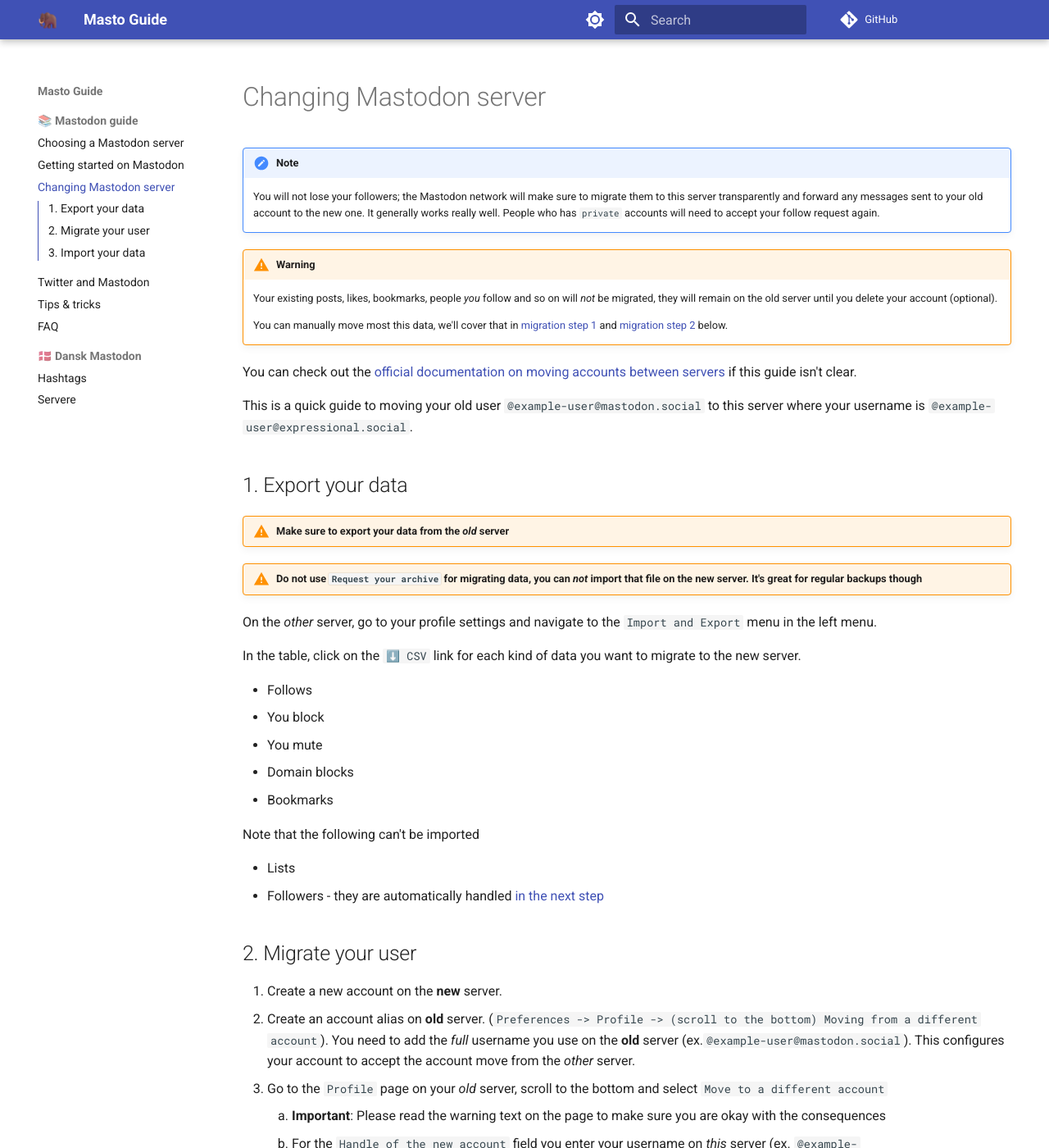
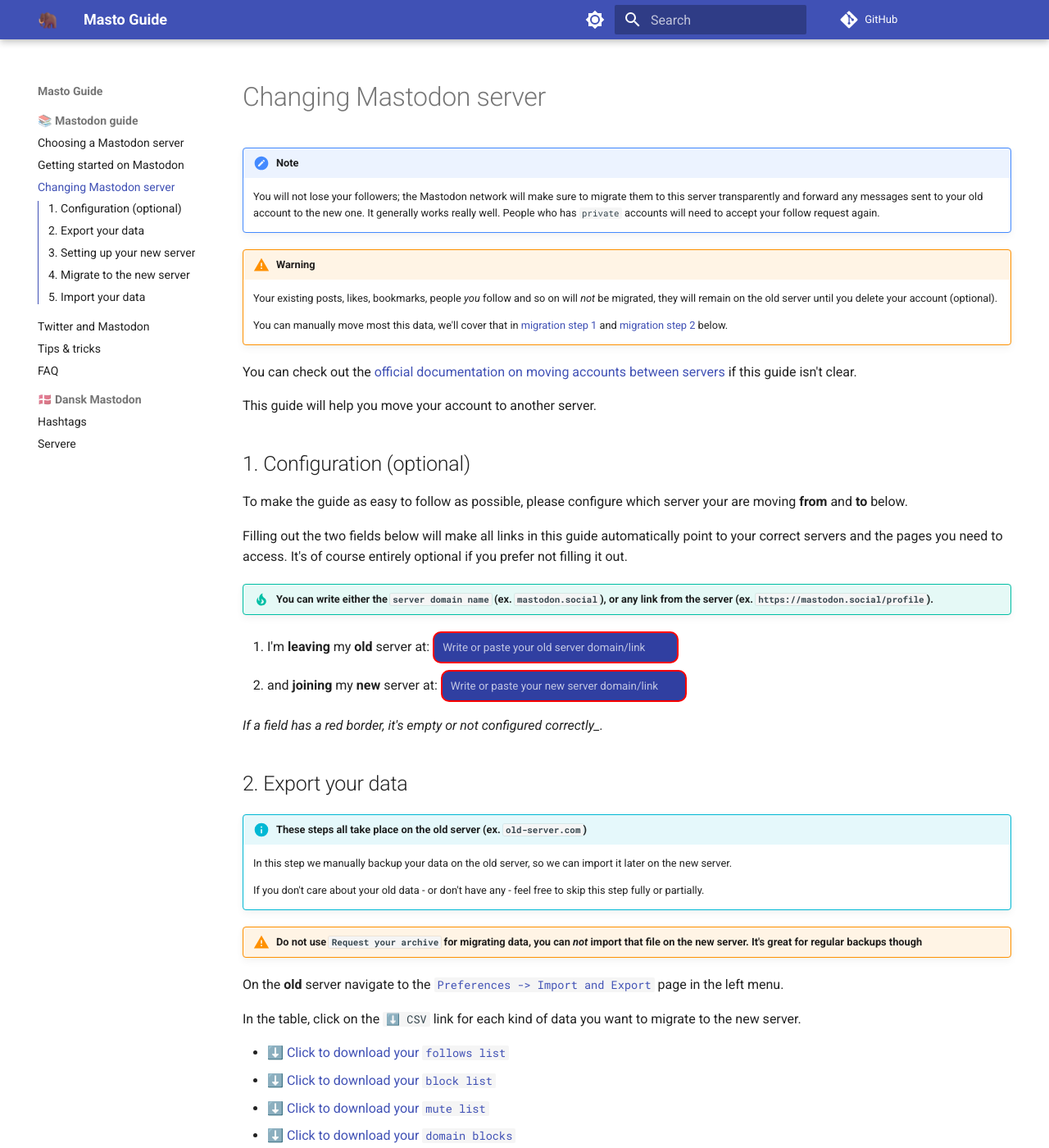
Before and after one commit to jippi/masto-guide, an MkDocs documentation site: the page built from docs/guide/changing-server.md, in a window 1280 px wide and 1400 px high. Shown: the whole window at 82% size. Built offline with MkDocs 1.6.1 and Material for MkDocs 9.7.7, drawn with Linux system fonts in a browser that asks for light colours; comment, search, counter and statistics services are not loaded; some of the changed text lies outside the part shown.

Commit message:
interactive migration guide
Signed-off-by: Christian Winther <jippignu@gmail.com>

```diff
--- /dev/null
+++ b/docs/css/default.css
@@ -0,0 +1,15 @@
+input.server-selector {
+    color: var(--md-primary-bg-color--light);
+    padding: 10px;
+    width: 300px;
+    border-radius: 10px;
+    background-color: var(--md-primary-fg-color--dark);
+}
+
+input.server-selector.bad {
+    border: 2px solid red
+}
+
+input.server-selector::placeholder {
+    color: var(--md-primary-bg-color--light);
+}
--- a/docs/guide/changing-server.md
+++ b/docs/guide/changing-server.md
@@ -12,48 +12,106 @@
 
 You can check out the [official documentation on moving accounts between servers](https://docs.joinmastodon.org/user/moving/){target="_blank"} if this guide isn't clear.
 
-This is a quick guide to moving your old user `@example-user@mastodon.social` to this server where your username is `@example-user@expressional.social`.
+This guide will help you move your account to another server.
 
-## 1. Export your data
+## 1. Configuration (optional)
 
-!!! warning "Make sure to export your data from the *old* server"
+To make the guide as easy to follow as possible, please configure which server your are moving **from** and **to** below.
+
+Filling out the two fields below will make all links in this guide automatically point to your correct servers and the pages you need to access. It's of course entirely optional if you prefer not filling it out.
+
+!!! tip "You can write either the `server domain name` (ex. `mastodon.social`), or any link from the server (ex. `https://mastodon.social/profile`)."
+
+1. I'm **leaving** my **old** server at: <input id="from-server" placeholder="Write or paste your old server domain/link" class="server-selector" />
+1. and **joining** my **new** server at: <input id="to-server" placeholder="Write or paste your new server domain/link" class="server-selector" />
+
+*If a field has a red border, it's empty or not configured correctly_.*
+
+## 2. Export your data
+
+!!! info "These steps all take place on the **old** server (ex. <span identity="old" tag="code" default="old-server.com"></span>)"
+
+    In this step we manually backup your data on the old server, so we can import it later on the new server.
+
+    If you don't care about your old data - or don't have any - feel free to skip this step fully or partially.
 
 !!! warning "Do not use `Request your archive` for migrating data, you can *not* import that file on the new server. It's great for regular backups though"
 
-On the *other* server, go to your profile settings and navigate to the `Import and Export` menu in the left menu.
+On the **old** server navigate to the <a identity="old" path="/settings/export" href="#">`Preferences -> Import and Export`</a> page in the left menu.
 
 In the table, click on the `⬇️ CSV` link for each kind of data you want to migrate to the new server.
 
-* Follows
-* You block
-* You mute
-* Domain blocks
-* Bookmarks
+* <a identity="old" target="_blank" path="/settings/exports/follows.csv">⬇️ Click to download your `follows list`</a>
+* <a identity="old" target="_blank" path="/settings/exports/blocks.csv">⬇️ Click to download your `block list`</a>
+* <a identity="old" target="_blank" path="/settings/exports/mutes.csv">⬇️ Click to download your `mute list`</a>
+* <a identity="old" target="_blank" path="settings/exports/domain_blocks.csv">⬇️ Click to download your `domain blocks`</a>
+* <a identity="old" target="_blank" path="/settings/exports/bookmarks.csv">⬇️ Click to download your `bookmarks`</a>
 
 Note that the following can't be imported
 
-* Lists
-* Followers - they are automatically handled [in the next step](#2-migrate-your-user)
+* `Lists`
+* `Followers` - they are automatically handled later in the guide.
 
-## 2. Migrate your user
+!!! success "Done!"
 
-1. Create a new account on the **new** server.
-1. Create an account alias on **old** server. (`Preferences -> Profile -> (scroll to the bottom) Moving from a different account`). You need to add the *full* username you use on the **old** server (ex.`@example-user@mastodon.social`). This configures your account to accept the account move from the *other* server.
-1. Go to the `Profile` page on your *old* server, scroll to the bottom and select `Move to a different account`
-    1. **Important**: Please read the warning text on the page to make sure you are okay with the consequences
-    1. For the `Handle of the new account` field you enter your username on *this* server (ex. `@example-user@expressional.social`)
-    1. For the `Password` field enter your password you used on the *other* server
-1. Click `Move followers`
+    Now that we have a backup of your **old** data, we can import it on the new server later in this guide.
 
-## 3. Import your data
+    In the next step, we will prepare your **new** account for the server migration.
 
-1. On the **new** server navigate to `Import and export -> Import`
-1. From the dropdown, select the kind of data you want to import (this is the `CSV` files from [step 1](#1-export-your-data))
-1. Select the file you exported by clicking the file input (`Choose file`)
-    1. `Following list` file is called something like `follows.csv` in your Downloads folder
-    1. `Blocking list` file is called something like `blocks.csv` in your Downloads folder
-    1. `Muting list` file is called something like `mutes.csv` in your Downloads folder
-    1. `Domain blocking list` file is called something like `domain_blocks.csv` in your Downloads folder
-    1. `Bookmarks` file is called something like `bookmarks.csv` in your Downloads folder
-1. Make sure to select `Merge` and **not** `Overwrite`
-1. Click `Upload`
+## 3. Setting up your new server
+
+!!! info "These steps all take place on the **new** server (ex. <span identity="new" tag="code" default="new-server.com"></span>)"
+
+    This steps configures your **new** account to accept the account migration from the **old** server.
+
+1. If you haven't already, <a identity="new" target="_blank" path="/auth/sign_up">create an account on the **new** server.</a>
+1. Create an account alias on **new** server.
+    1. <a identity="new" target="_blank" path="/settings/aliases">`Preferences -> Profile -> (scroll to the bottom) "Moving from a different account"`</a>
+    <br />
+    **Important** You need to add the *full* username you used on the **old** server (ex. <span identity="old" tag="code" prefix="@your-user@" default="old-server.com"></span>).
+
+!!! success "Done!"
+
+    Your **new** account is now configured so that it can accept the migration request from your old server.
+
+    In the next step we will start this process.
+
+## 4. Migrate to the new server
+
+!!! info "These steps all take place on the **old** server (ex. <span identity="old" tag="code" default="old-server.com"></span>)"
+
+    This still will move all your followers to the new server.
+
+    This is transparent to your followers, and neither them or you need to take any additional manual steps.
+
+!!! warning "Please read the warning text on the *migration page* to make sure you are okay with the consequences."
+
+1. Navigate to <a identity="old" target="_blank" path="/settings/migration">`Preferences -> Profile -> (scroll to the bottom) "Move to a different account"`</a>
+    <br />
+    1. For the `Handle of the new account` field enter your username on the **new** server (ex. <span identity="new" tag="code" prefix="@your-user@" default="new-server.com"></span>))
+    1. For the `Password` field enter your password you used on the the **old** server (ex. <span identity="old" tag="code" default="old-server.com"></span>)
+    1. Click `Move followers`
+
+!!! success "Done!"
+
+    The Mastodon network will now move your followers on the old server to the new server.
+
+    This can take anywhere from a minute an hour depending on server capacity.
+
+    We can let the migration run in the background and continue to the next step, and import your old data into the new server.
+
+## 5. Import your data
+
+!!! info "These steps all take place on the **new** server (ex. <span identity="new" tag="code" default="new-server.com"></span>)"
+
+1. Navigate to <a identity="new" target="_blank" path="/settings/import">`Preferences -> Import and export -> Import`</a>
+1. For *each* option in the `Import type` dropdown, do the following
+    1. Select the `Import type` you wish to import (I would recommend taking them in the order they appear in the dropdown)
+    1. Select the file you exported corresponding to the `Import type` you selected by clicking the file input (`Choose file`)
+        1. `Following list` file is called something like `follows.csv` in your Downloads folder
+        1. `Blocking list` file is called something like `blocks.csv` in your Downloads folder
+        1. `Muting list` file is called something like `mutes.csv` in your Downloads folder
+        1. `Domain blocking list` file is called something like `domain_blocks.csv` in your Downloads folder
+        1. `Bookmarks` file is called something like `bookmarks.csv` in your Downloads folder
+    1. Make sure to select `Merge` and **not** `Overwrite`
+    1. Click `Upload`
--- /dev/null
+++ b/docs/js/migrate.js
@@ -0,0 +1,154 @@
+function url_domain(data) {
+  if (isValidHostname(data)) {
+    return data
+  }
+
+  var a = document.createElement("a")
+  a.href = data
+  return a.hostname
+}
+
+document$.subscribe(function () {
+  var fromServerElement = document.getElementById("from-server")
+  var toServerElement = document.getElementById("to-server")
+
+  var refreshLinks = function () {
+    var q = new URLSearchParams(location.search)
+
+    var fromServer = q.get("from")
+    var toServer = q.get("to")
+
+    document.querySelectorAll("a[identity]").forEach(function (link) {
+      var identity = link.getAttribute("identity")
+      if (identity == "old") {
+        if (fromServer) {
+          link.setAttribute("href", "https://"+fromServer + link.getAttribute("path"))
+          link.onclick = null
+
+          return
+        }
+
+        link.setAttribute("href", "#nope")
+        link.onclick = warnMissingConfig("Please configure your old server in step 1")
+      }
+
+      if (identity == "new") {
+        if (toServer) {
+          link.setAttribute("href", "https://"+toServer + link.getAttribute("path"))
+          link.onclick = null
+
+          return
+        }
+
+        link.setAttribute("href", "#nope")
+        link.onclick = warnMissingConfig("Please configure your new server in step 1")
+      }
+    })
+
+    document.querySelectorAll("span[identity]").forEach(function (span) {
+      var identity = span.getAttribute("identity")
+      var innerSpan = document.createElement(span.getAttribute("tag"))
+
+      if (identity == "old") {
+        if (fromServer) {
+          innerSpan.innerText = fromServer
+        } else {
+          innerSpan.innerText = span.getAttribute("default")
+        }
+      }
+
+      if (identity == "new") {
+        if (toServer) {
+          innerSpan.innerText = toServer
+        } else {
+          innerSpan.innerText = span.getAttribute("default")
+        }
+      }
+
+      innerSpan.innerText = (span.getAttribute("prefix") ?? "") + innerSpan.innerHTML + (span.getAttribute("suffix") ?? "")
+
+      span.innerHTML = innerSpan.outerHTML
+    })
+  }
+
+  var onChange = function () {
+    var fromServerDomain = url_domain(fromServerElement.value)
+    var toServerDomain = url_domain(toServerElement.value)
+    var updateURL = false
+    var q = new URLSearchParams(location.search)
+
+    if (isValidHostname(fromServerDomain)) {
+      updateURL = true
+      q.set("from", fromServerDomain)
+
+      fromServerElement.value = fromServerDomain
+      fromServerElement.classList.remove("bad")
+    } else {
+      fromServerElement.classList.add("bad")
+    }
+
+    if (isValidHostname(toServerDomain)) {
+      updateURL = true
+      q.set("to", toServerDomain)
+
+      toServerElement.value = toServerDomain
+      toServerElement.classList.remove("bad")
+    } else {
+      toServerElement.classList.add("bad")
+    }
+
+    if (updateURL) {
+      var newUrl = window.location.origin + window.location.pathname + "?" + q.toString()
+      window.history.pushState({ path: newUrl }, "", newUrl)
+    }
+
+    refreshLinks()
+  }
+
+  var q = new URLSearchParams(location.search)
+  fromServerElement.onchange = onChange
+  fromServerElement.value = q.get("from")
+
+  toServerElement.onchange = onChange
+  toServerElement.value = q.get("to")
+
+  onChange()
+})
+
+function isValidHostname(value) {
+  if (typeof value !== "string") return false
+  if (value == location.hostname) return false
+
+  const validHostnameChars = /^[a-zA-Z0-9-.]{1,253}\.?$/g
+  if (!validHostnameChars.test(value)) {
+    return false
+  }
+
+  if (value.endsWith(".")) {
+    value = value.slice(0, value.length - 1)
+  }
+
+  if (value.length > 253) {
+    return false
+  }
+
+  const labels = value.split(".")
+
+  const isValid = labels.every(function (label) {
+    const validLabelChars = /^([a-zA-Z0-9-]+)$/g
+
+    const validLabel =
+      validLabelChars.test(label) && label.length < 64 && !label.startsWith("-") && !label.endsWith("-")
+
+    return validLabel
+  })
+
+  return isValid
+}
+
+function warnMissingConfig(text) {
+  return function() {
+    alert(text)
+    return false
+  }
+}
--- a/mkdocs.yml
+++ b/mkdocs.yml
@@ -9,6 +9,12 @@ plugins:
   - social
   - search
   - macros
+
+extra_css:
+  - css/default.css
+
+extra_javascript:
+  - js/migrate.js
 
 markdown_extensions:
   - tables
```
